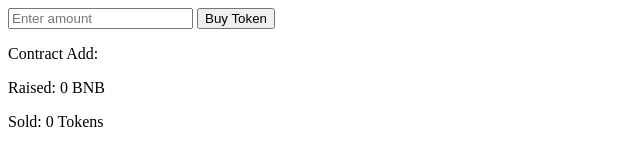
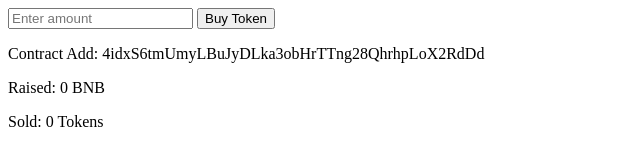
Before and after one commit to alis06922/get-wild, a plain HTML site: page walletconnect.html in a window 1280 px wide. Shown: the whole page, without its empty margins (0-640 px from the left). Drawn offline with Linux system fonts and the light colour scheme.

Commit message:
address change

```diff
--- a/js/wallet.js
+++ b/js/wallet.js
@@ -232,7 +232,6 @@ import {
    let numberValue= Number(balance)/10**18
    document.getElementById('raised').innerText=numberValue
   document.getElementById("sold").innerText=numberValue*40000000000000
-  document.getElementById('contractAdd').innerText = '4idxS6tmUmyLBuJyDLka3obHrTTng28QhrhpLoX2RdDd';
 
 }
   document.addEventListener('DOMContentLoaded', function() {
--- a/walletconnect.html
+++ b/walletconnect.html
@@ -10,7 +10,7 @@
     <w3m-core-button></w3m-core-button>
     <input type="number" id="buyAmount" placeholder="Enter amount" />
     <button id="buybutton">Buy Token</button>
-    <p>Contract Add: <span id="contractAdd"></span></p>
+    <p>Contract Add: <span id="contractAdd">4idxS6tmUmyLBuJyDLka3obHrTTng28QhrhpLoX2RdDd</span></p>
     <p>Raised: <span id="raised">0</span> BNB</p>
     <p>Sold: <span id="sold">0</span> Tokens</p>
 </body>
```
